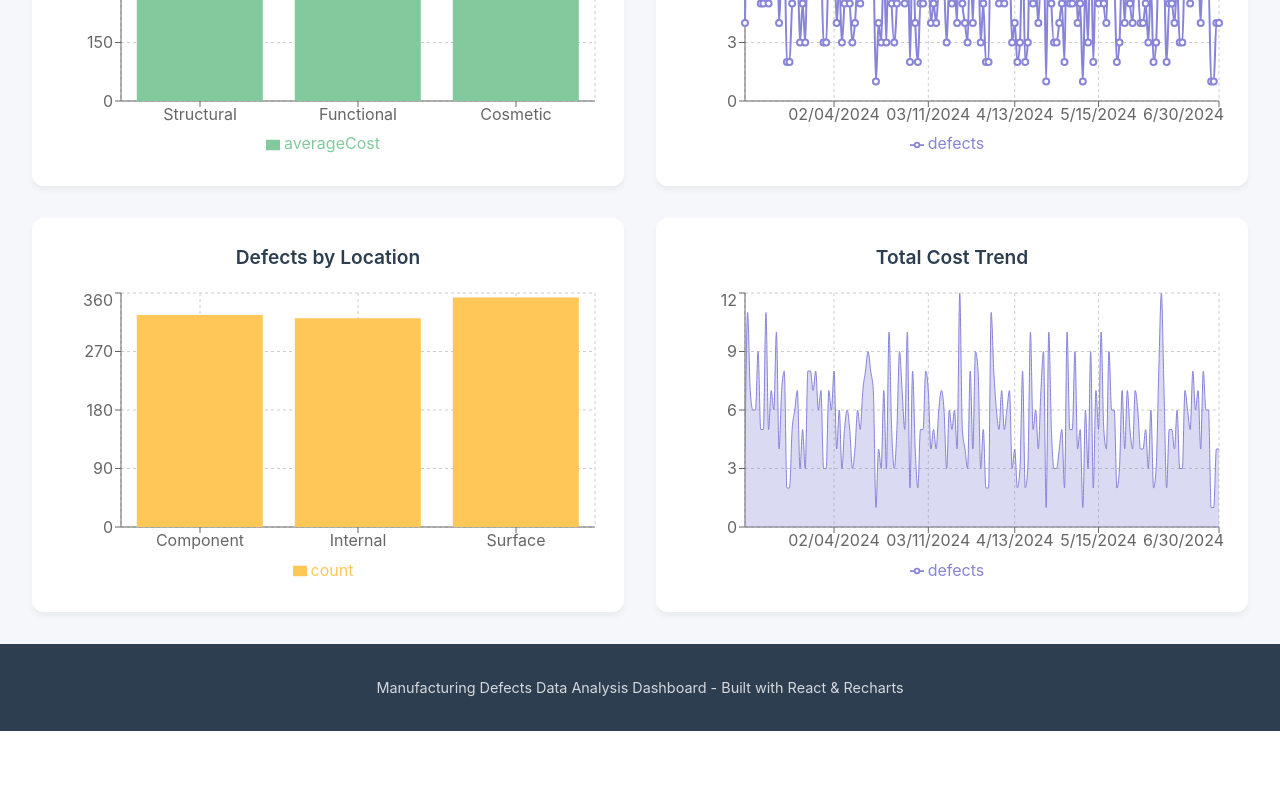
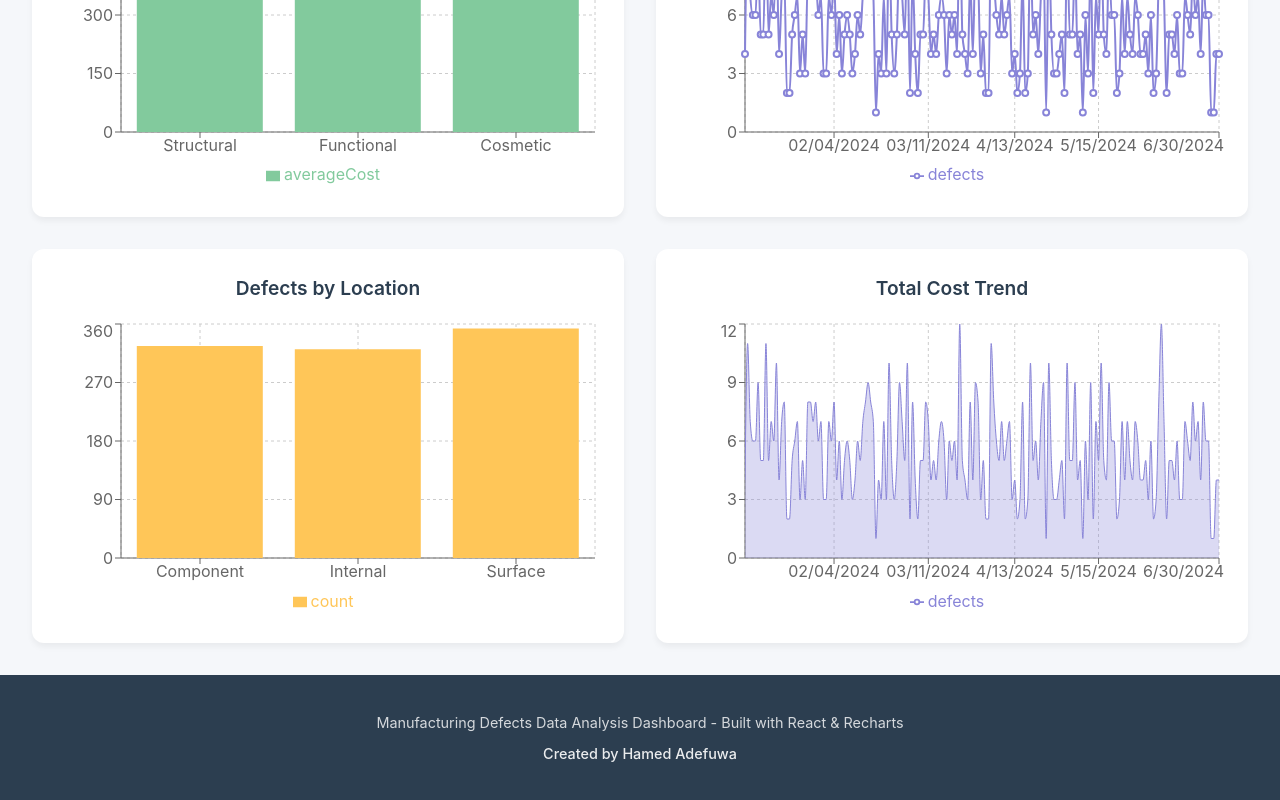
Before and after one commit to hadefuwa/data-analysis, a React (Vite) app in the folder manufacturing-defects-dashboard/: page / in a window 1280 px wide. Shown: the part 1306-2106 px from the top of the page. Before the commit the page ends 2037 px from the top, so only its background shows below. Built offline with nearby package versions, Linux system fonts and the light colour scheme.

Commit message:
Add author attribution - Created by Hamed Adefuwa in header, footer, and description

```diff
--- a/manufacturing-defects-dashboard/src/App.css
+++ b/manufacturing-defects-dashboard/src/App.css
@@ -726,6 +726,13 @@ body {
 .footer p {
   opacity: 0.8;
   font-size: 0.9rem;
+  margin: 0.25rem 0;
+}
+
+.footer p:last-child {
+  margin-top: 0.5rem;
+  font-weight: 500;
+  opacity: 0.9;
 }
 
 /* Responsive design */
--- a/manufacturing-defects-dashboard/src/App.tsx
+++ b/manufacturing-defects-dashboard/src/App.tsx
@@ -97,6 +97,7 @@ function App() {
       <header className="header">
         <h1>Manufacturing Defects Analysis Dashboard</h1>
         <p>Comprehensive analysis of manufacturing quality control data</p>
+        <p style={{ fontSize: '0.9rem', opacity: 0.8, marginTop: '0.5rem' }}>Created by Hamed Adefuwa</p>
       </header>
 
       <nav className="navigation">
@@ -172,6 +173,7 @@ function App() {
 
       <footer className="footer">
         <p>Manufacturing Defects Data Analysis Dashboard - Built with React & Recharts</p>
+        <p>Created by Hamed Adefuwa</p>
       </footer>
     </div>
   );
--- a/manufacturing-defects-dashboard/src/components/Description.tsx
+++ b/manufacturing-defects-dashboard/src/components/Description.tsx
@@ -104,6 +104,21 @@ const Description: React.FC = () => {
             <li>Export functionality for filtered data</li>
           </ul>
         </div>
+
+        <div className="description-section">
+          <h3>Developer Information</h3>
+          <div className="dataset-info">
+            <div className="info-item">
+              <strong>Created by:</strong> Hamed Adefuwa
+            </div>
+            <div className="info-item">
+              <strong>Technology:</strong> React with TypeScript
+            </div>
+            <div className="info-item">
+              <strong>Purpose:</strong> Manufacturing Quality Control Analysis
+            </div>
+          </div>
+        </div>
       </div>
     </div>
   );
```
